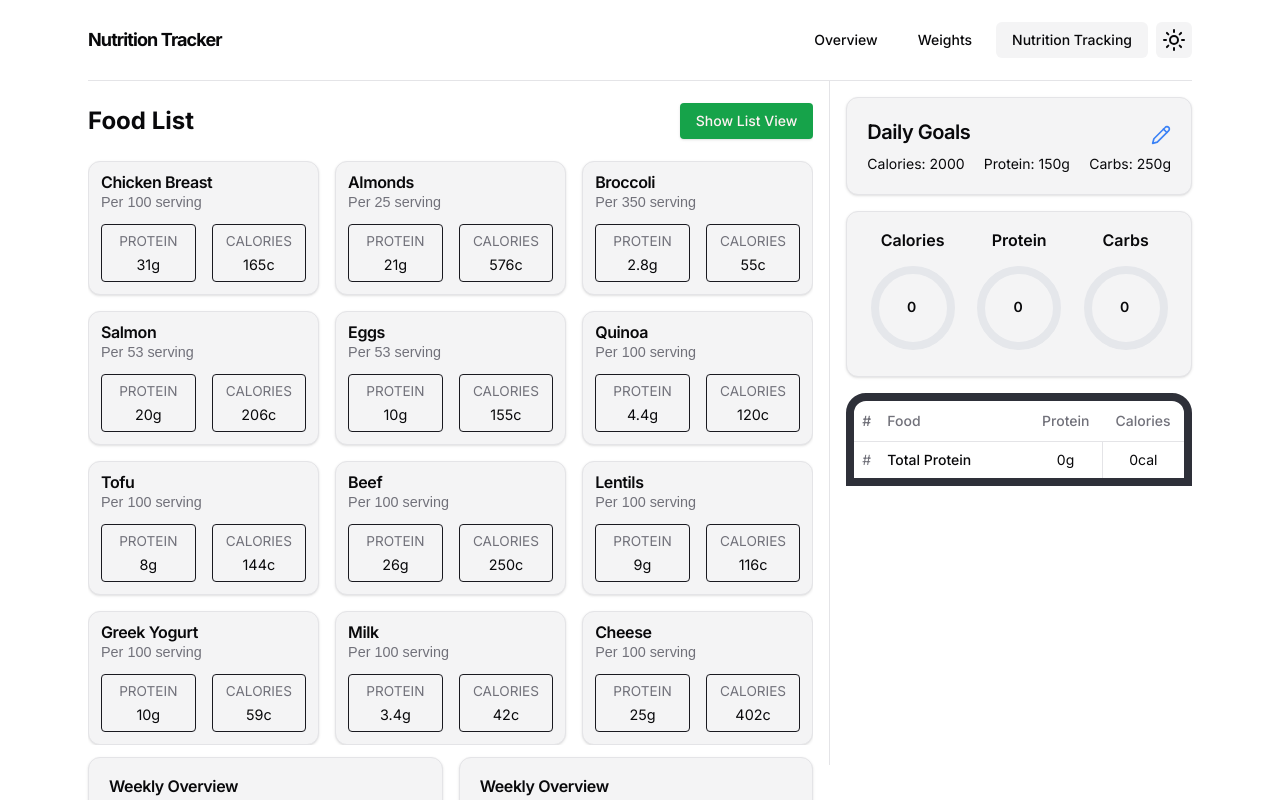
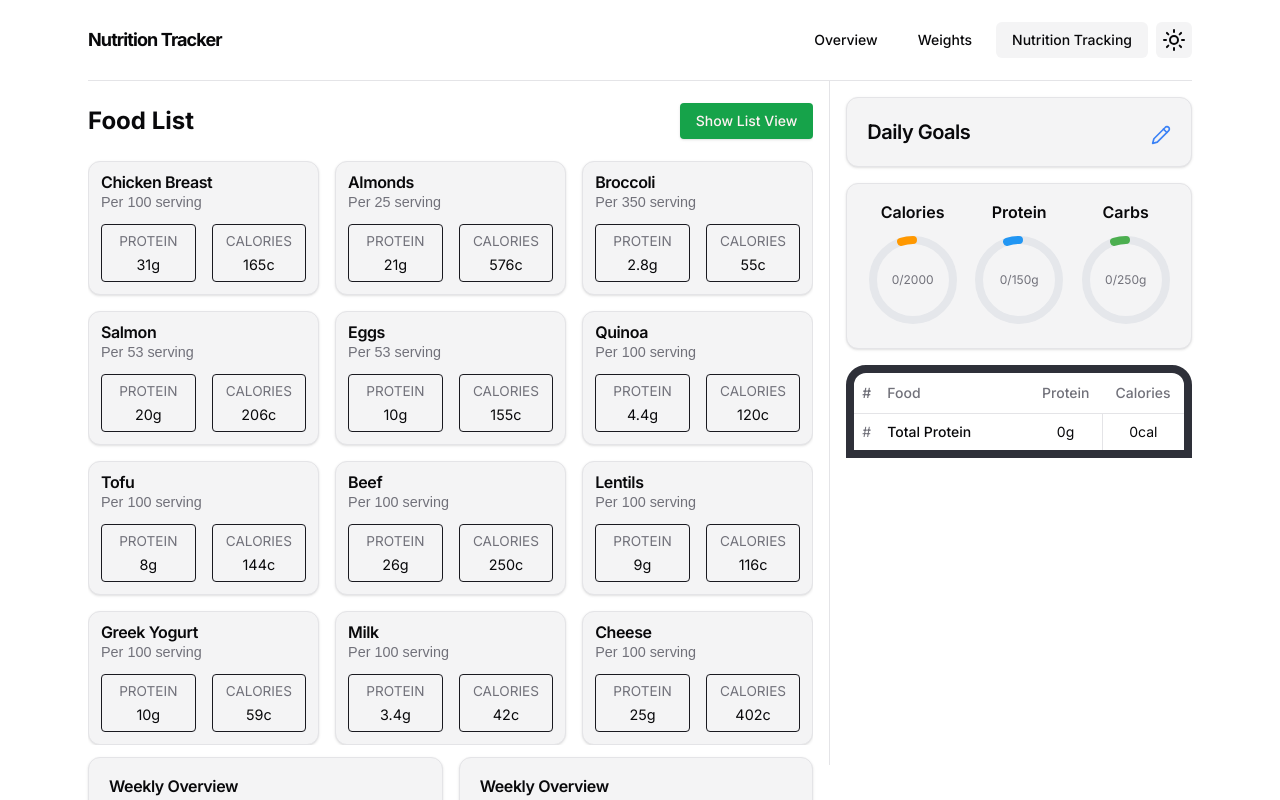
Before and after one commit to Vasil1001/nutrition-gym-tracker-v2, a Next.js app: page /nutrition in a window 1280 px wide. Shown: the top 800 px of the page. Built offline with nearby package versions, Linux system fonts and the light colour scheme; a web font is replaced by a local one.

Commit message:
Refactor ProgressCircle component for improved styling and logic; update NutritionProgress to handle initial goals correctly

```diff
--- a/app/nutrition/components/progress-circle.tsx
+++ b/app/nutrition/components/progress-circle.tsx
@@ -21,24 +21,23 @@ interface ProgressCircleProps {
 }
 
 const ProgressCircle: React.FC<ProgressCircleProps> = ({ current, target, label, color }) => {
-  const percentage = (current / target) * 100
+  const percentage = Math.min(100, (current / target) * 100)
   const circumference = 2 * Math.PI * 38
   const strokeDashoffset = circumference - (percentage / 100) * circumference
 
   return (
     <div className="flex flex-col items-center">
-      <div className="mb-2 text-center font-semibold">{label}</div>
+      <div className="mb-2 text-center">
+        <div className="font-semibold">{label}</div>
+      </div>
 
       <div className="relative h-24 w-24">
-        <svg
-          className="h-24 w-24"
-          viewBox="0 0 96 96" // Explicit viewBox for better control
-        >
-          <circle cx="48" cy="48" r="38" stroke="#e5e7eb" strokeWidth="8" fill="none" />
+        <svg className="h-24 w-24" viewBox="0 0 96 96">
+          <circle cx="48" cy="48" r="40" stroke="#e5e7eb" strokeWidth="8" fill="none" />
           <circle
             cx="48"
             cy="48"
-            r="38"
+            r="40"
             stroke={color}
             strokeWidth="8"
             fill="none"
@@ -46,14 +45,15 @@ const ProgressCircle: React.FC<ProgressCircleProps> = ({ current, target, label,
             strokeDashoffset={strokeDashoffset}
             strokeLinecap="round"
             style={{ transition: 'stroke-dashoffset 0.5s ease' }}
-            transform="rotate(-90 48 48)" // Rotate to start from top
+            transform="rotate(-90 48 48)"
           />
         </svg>
-
-        <div className="absolute inset-0 flex -translate-y-[1px] items-center justify-center">
-          <span className="-translate-x-[1px] transform text-sm font-semibold">
+        <div className="absolute inset-0 flex items-center justify-center">
+          <div className={`text-xs ${current >= target ? '' : 'text-muted-foreground'}`}>
             {current.toFixed(0)}
-          </span>
+            {current >= target ? '' : `/${target}`}
+            {label === 'Protein' || label === 'Carbs' ? 'g' : ''}
+          </div>
         </div>
       </div>
     </div>
@@ -61,29 +61,22 @@ const ProgressCircle: React.FC<ProgressCircleProps> = ({ current, target, label,
 }
 
 interface NutritionProgressProps {
-  initialGoals?: NutritionGoals
+  initialGoals: NutritionGoals
   onGoalsUpdate?: (goals: NutritionGoals) => void
 }
 
 const defaultGoals: NutritionGoals = {
   calories: { current: 123, target: 2000 },
   protein: { current: 123, target: 150 },
-  carbs: { current: 123, target: 250 },
+  carbs: { current: 123, target: 250 }
 }
 
-const NutritionProgress: React.FC<NutritionProgressProps> = ({
-  initialGoals = defaultGoals,
-  onGoalsUpdate
-}) => {
+const NutritionProgress: React.FC<NutritionProgressProps> = ({ initialGoals, onGoalsUpdate }) => {
   const [goals, setGoals] = React.useState<NutritionGoals>(initialGoals)
 
-  const handleGoalsUpdate = React.useCallback(
-    (newGoals: NutritionGoals) => {
-      setGoals(newGoals)
-      onGoalsUpdate?.(newGoals)
-    },
-    [onGoalsUpdate]
-  )
+  React.useEffect(() => {
+    setGoals(initialGoals)
+  }, [initialGoals])
 
   const nutrients: Array<{
     key: keyof NutritionGoals
@@ -101,7 +94,7 @@ const NutritionProgress: React.FC<NutritionProgressProps> = ({
     <div className="mx-auto">
       {/* Daily Goals Card */}
       <Card className="mb-4">
-        <CardHeader className="flex flex-row items-center justify-between pb-2">
+        <CardHeader className="flex flex-row items-center justify-between pb-0">
           <CardTitle className="text-xl">Daily Goals</CardTitle>
           <Pencil
             className="h-5 w-5 cursor-pointer text-blue-500"
@@ -112,12 +105,12 @@ const NutritionProgress: React.FC<NutritionProgressProps> = ({
           />
         </CardHeader>
         <CardContent className="flex justify-between text-sm">
-          {nutrients.map(({ key, label, unit }) => (
+          {/* {nutrients.map(({ key, label, unit }) => (
             <div key={key}>
               {label}: {goals[key].target}
               {unit ?? ''}
             </div>
-          ))}
+          ))} */}
         </CardContent>
       </Card>
 
--- a/app/nutrition/components/selected-food-list.tsx
+++ b/app/nutrition/components/selected-food-list.tsx
@@ -49,7 +49,6 @@ export default function SelectedFoodList({ selectedFoods, foodCounts }: Selected
     return total + (food ? Number(food.calories) * foodCounts[foodName] : 0)
   }, 0)
 
-
   // const foodCounts: FoodCount[] = selectedFoods.reduce((acc: FoodCount[], food) => {
   //   const existingFood = acc.find((item: FoodCount) => item.food.name === food.name)
   //   if (existingFood) {
@@ -69,6 +68,11 @@ export default function SelectedFoodList({ selectedFoods, foodCounts }: Selected
               calories: { current: totalCalories, target: 2000 },
               protein: { current: totalProtein, target: 150 },
               carbs: { current: 0, target: 250 }
+            }}
+            onGoalsUpdate={(newGoals) => {
+              // Handle updating the target values
+
+              console.log('New goals:', newGoals)
             }}
           />
         </div>
```
